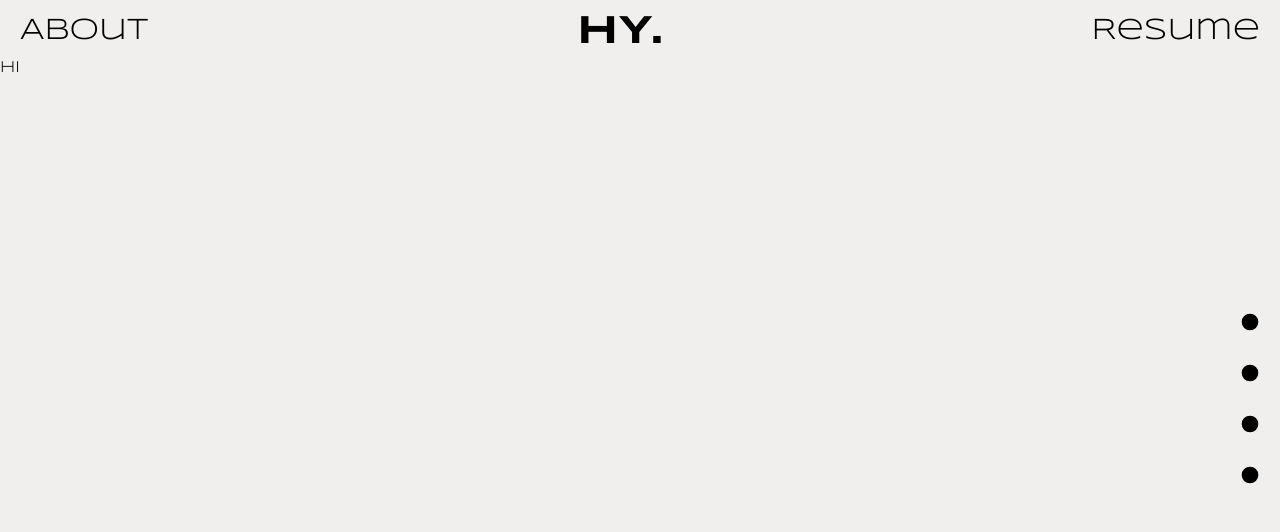
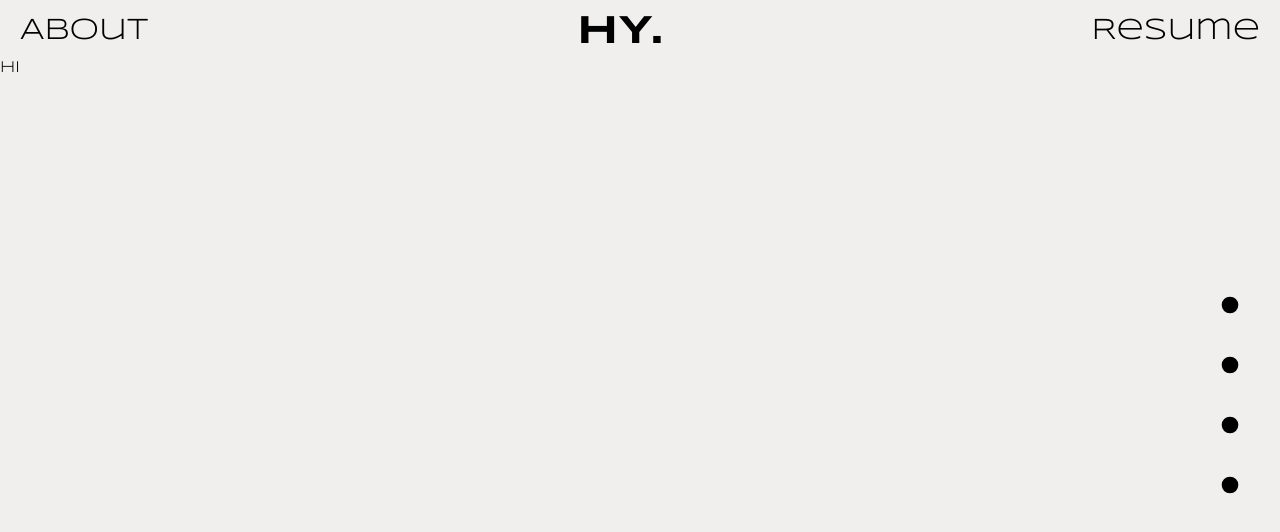
Before and after one commit to HeeyeonJeong/portfolio, a React (Create React App) app: page / in a window 1280 px wide. Shown: the top 532 px of the page. Built offline with nearby package versions, Linux system fonts and the light colour scheme.

Commit message:
Fix: display on hover

```diff
--- a/src/components/DeskNavMenu.js
+++ b/src/components/DeskNavMenu.js
@@ -10,38 +10,46 @@ const NavBox = styled.div`
   margin-right: ${(props) => props.theme.marginM};
 `;
 
-const ListBox = styled.ul``;
-
 const List = styled.li`
   text-align: right;
+
   & + & {
-    margin-top: ${(props) => props.theme.marginM};
+    margin-top: ${(props) => props.theme.marginL};
   }
 `;
 
 const ListLink = styled.a`
+  display: inline-block;
+  min-height: 30px;
   font-size: ${(props) => props.theme.fontM};
+  margin: 0 ${(props) => props.theme.marginM};
 
-  :hover {
-    span {
-      opacity: 1;
-    }
+  :hover span {
+    display: inline-block;
+    animation: fadeIn 0.6s;
   }
 
   span {
-    transition: opacity 0.3s;
-    opacity: 0;
-    position: relative;
+    display: none;
     z-index: 10;
-    font-size: ${(props) => props.theme.fontL};
+    font-size: 23px;
     margin-right: ${(props) => props.theme.marginM};
+  }
+
+  @keyframes fadeIn {
+    from {
+      opacity: 0;
+    }
+    to {
+      opacity: 1;
+    }
   }
 `;
 
 function DeskNavMenu() {
   return (
     <NavBox>
-      <ListBox>
+      <ul>
         <List>
           <ListLink href="#home" aria-label="home">
             <span>Home</span>
@@ -66,7 +74,7 @@ function DeskNavMenu() {
             <RiIcons.RiCheckboxBlankCircleFill />
           </ListLink>
         </List>
-      </ListBox>
+      </ul>
     </NavBox>
   );
 }
```
